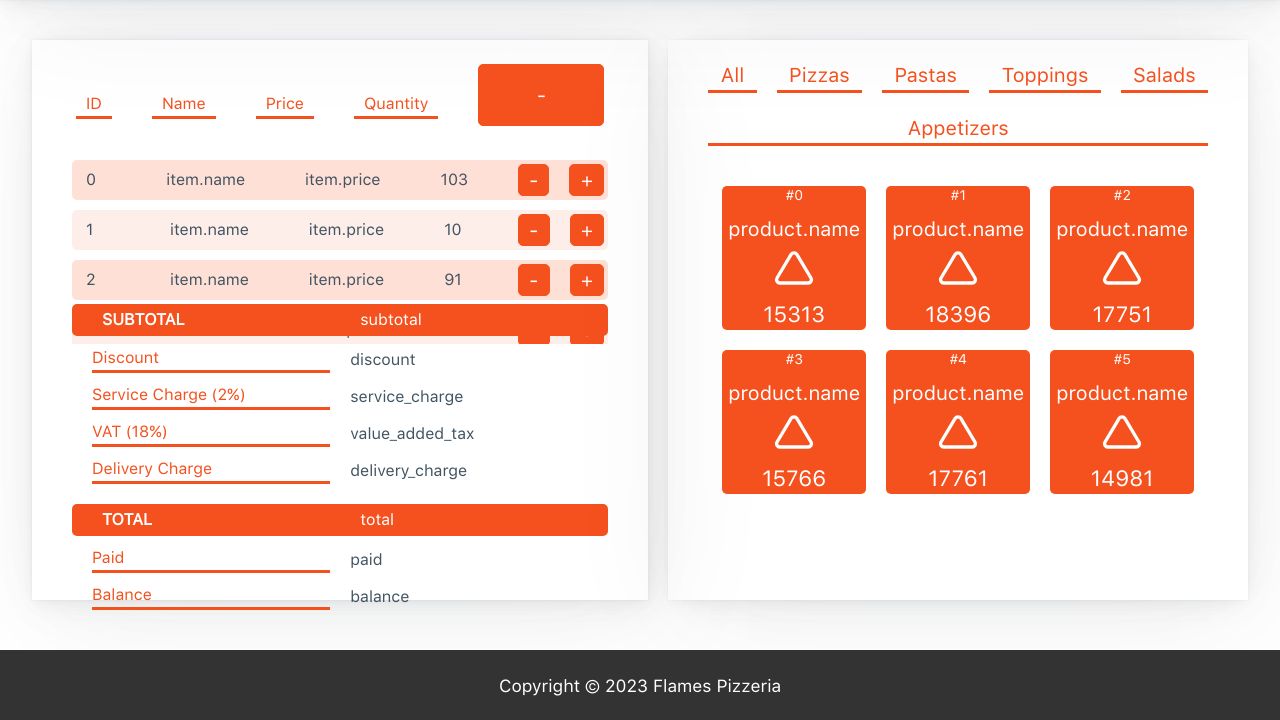
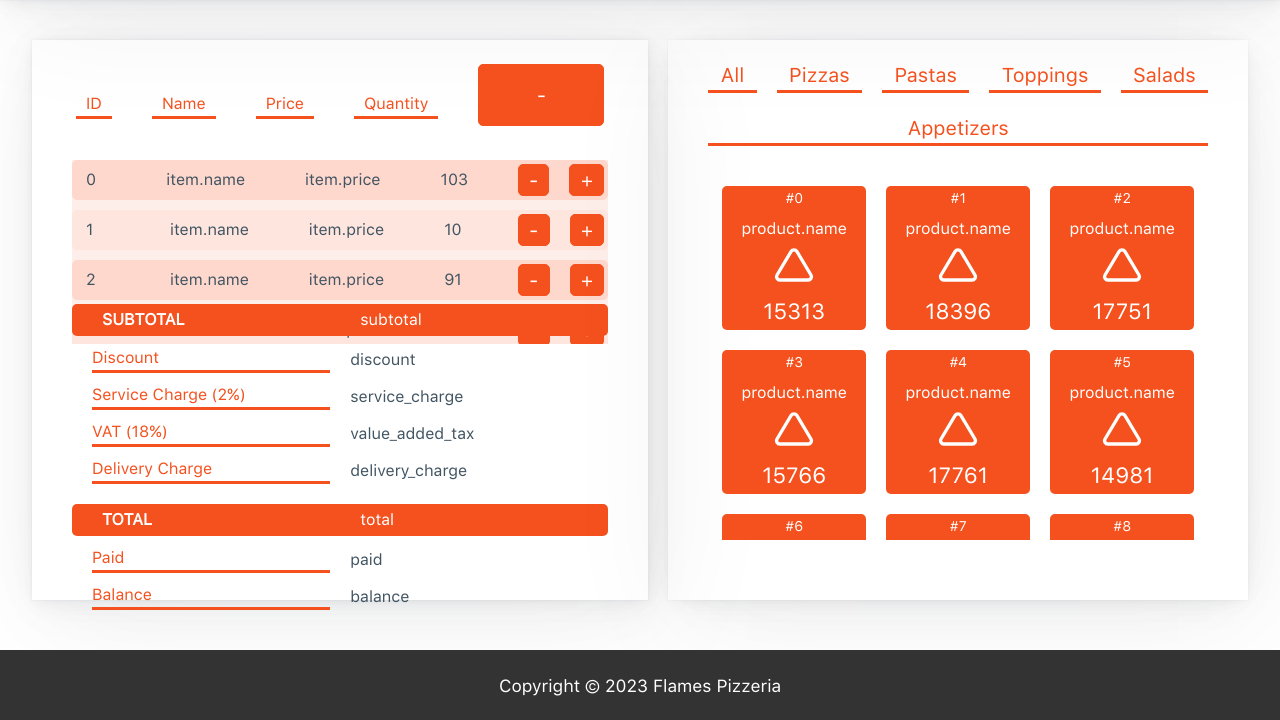
Before and after one commit to sachintha180/flames-pos, a Flask app: page /billing in a window 1280 px wide. Shown: the part 80-800 px from the top of the page. Run offline with Flask 3, Linux system fonts and the light colour scheme; the visitor is signed in with stand-in values (Sample User, id 1).

Commit message:
Update styles across templates

```diff
--- a/static/css/styles.css
+++ b/static/css/styles.css
@@ -26,7 +26,6 @@
   --tertiary-transparent: #333333cc;
   --row-even: #fddfd688;
   --row-odd: #ffc6b588;
-
 }
 /* Deep-orange Dark scheme (Forced) */
 /* Enabled if forced with data-theme="dark" */
@@ -57,12 +56,12 @@
   --error-hover: #e53935;
   --error-focus: rgba(244, 67, 54, 0.25);
   --font-family: 'San Francisco UI', sans-serif;
-  --category-1: #F4511E;
-  --category-2: #E53362;
-  --category-3: #B4418A;
+  --category-1: #f4511e;
+  --category-2: #e53362;
+  --category-3: #b4418a;
   --category-4: #725193;
-  --category-5: #3C527D;
-  --category-6: #2F4858;
+  --category-5: #3c527d;
+  --category-6: #2f4858;
 }
 @media (max-width: 992px) {
   body > #menu #menu_btns div {
@@ -247,10 +246,17 @@ body > #billing #bill #items {
   height: 23vh;
 }
 body > #billing #bill #items #item-rows {
-  display: inherit;
   height: 23vh;
   overflow: auto auto;
   margin-bottom: 0;
+  background-color: var(--row-even);
+  display: flex;
+  flex-flow: column nowrap;
+}
+body > #billing #bill #items #item-rows .temp-msg {
+  color: var(--tertiary-transparent);
+  font-size: 1.5rem;
+  margin: 0;
 }
 body > #billing #bill .item {
   display: -webkit-box;
@@ -337,6 +343,9 @@ body > #billing #products {
   box-shadow: var(--card-box-shadow);
   padding: var(--spacing) calc(var(--spacing) * 2);
   flex: 1.5;
+  justify-content: space-between;
+  display: flex;
+  flex-flow: column nowrap;
 }
 body > #billing #products #product-header {
   display: -webkit-box;
@@ -385,7 +394,6 @@ body > #billing #products #product-items {
   gap: var(--spacing);
   margin: calc(var(--spacing) * 2) 0;
   overflow-y: auto;
-  height: 60%;
   padding-bottom: var(--spacing);
   align-items: flex-start;
 }
@@ -423,6 +431,9 @@ body > #billing #products #product-items .product p {
 body > #billing #products #product-items .product .id {
   font-size: 0.7rem;
 }
+body > #billing #products #product-items .product .name {
+  font-size: 0.8rem;
+}
 body > #billing #products #product-items .product .price {
   font-size: 1.1rem;
 }
@@ -434,8 +445,8 @@ body > #billing #products #product-items .product img {
 body > #billing #products #product-buttons {
   display: flex;
   gap: var(--spacing);
-  border-top: var(--outline-width) solid var(--secondary);
-  padding-top: var(--spacing);
+  padding: var(--spacing);
+  box-shadow: var(--card-box-shadow);
 }
 body > #billing #products #product-buttons div {
   display: flex;
```
